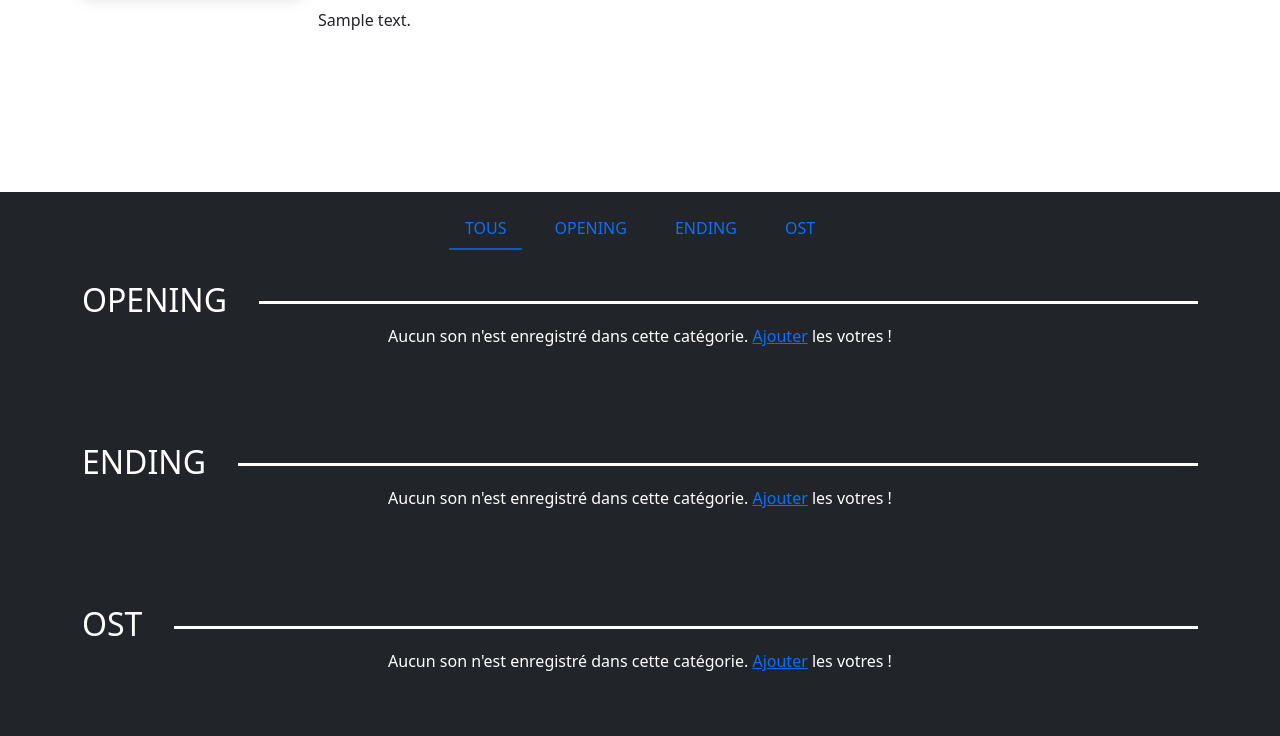
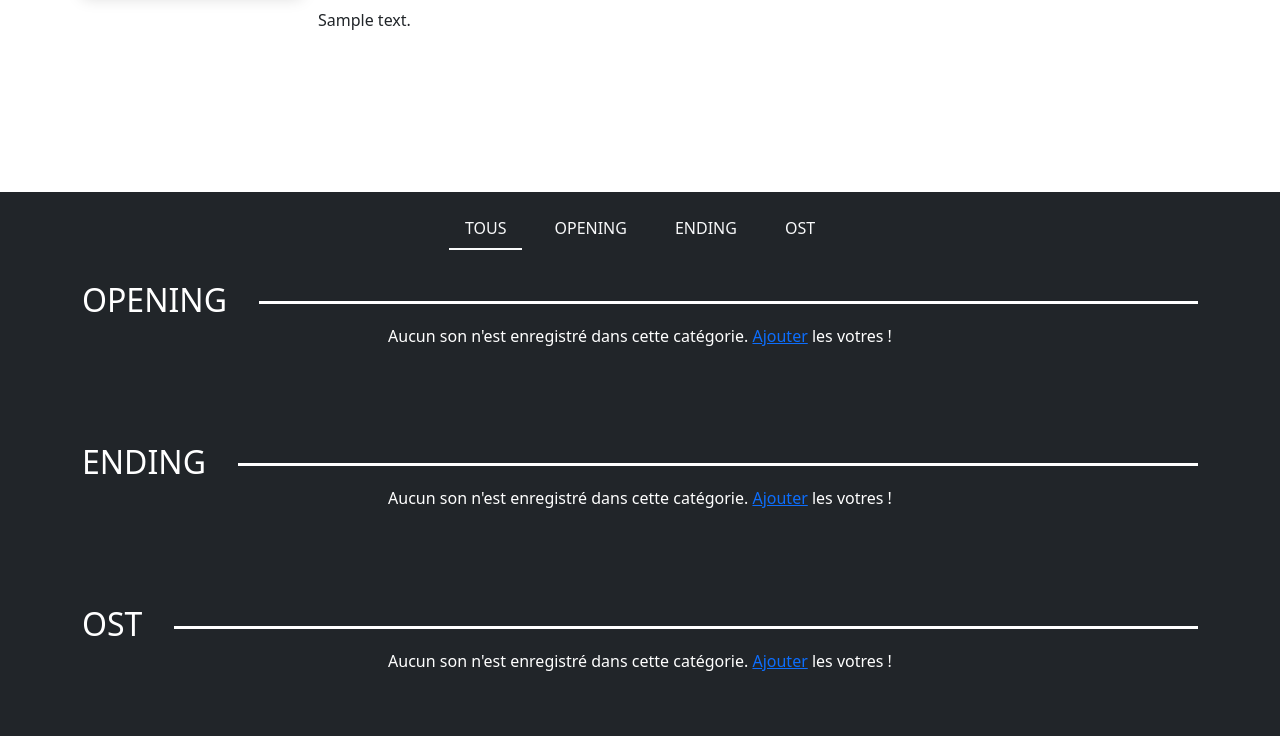
Before and after one commit to Mxtsxw/MyAnimeSongs, a Flask app: page /anime/1 in a window 1280 px wide. Shown: the part 364-1100 px from the top of the page. Run offline with Flask 2, Linux system fonts and the light colour scheme; tables that the repository leaves empty hold one stand-in row (values such as "Sample post"); grey boxes marked "Sample" are stand-in pictures.

Commit message:
Changement de couleurs pour les liens de selections

```diff
--- a/website/static/index.css
+++ b/website/static/index.css
@@ -115,7 +115,7 @@ html, body{
 
 
 .type-nav .active{
-    border-bottom: solid 2px #0a58ca;
+    border-bottom: solid 2px #F9FAFB;
 }
 
 .spotify-embed{
--- a/website/templates/anime.html
+++ b/website/templates/anime.html
@@ -27,16 +27,16 @@
         <nav>
             <ul class="nav justify-content-center text-uppercase pt-3 type-nav">
                 <li class="nav-item px-2">
-                  <a class="nav-link link-primary {% if display == 'all' %} active {% endif %}" href="{{ url_for('anime', id=anime.id) }}">Tous</a>
+                  <a class="nav-link link-light {% if display == 'all' %} active {% endif %}" href="{{ url_for('anime', id=anime.id) }}">Tous</a>
                 </li>
                 <li class="nav-item px-2">
-                  <a class="nav-link link-primary {% if display == 'opening' %} active {% endif %}" href="{{ url_for('anime_opening', id=anime.id) }}">Opening</a>
+                  <a class="nav-link link-light {% if display == 'opening' %} active {% endif %}" href="{{ url_for('anime_opening', id=anime.id) }}">Opening</a>
                 </li>
                 <li class="nav-item px-2">
-                  <a class="nav-link link-primary {% if display == 'ending' %} active {% endif %}" href="{{ url_for('anime_ending', id=anime.id) }}">Ending</a>
+                  <a class="nav-link link-light {% if display == 'ending' %} active {% endif %}" href="{{ url_for('anime_ending', id=anime.id) }}">Ending</a>
                 </li>
                 <li class="nav-item px-2">
-                  <a class="nav-link link-primary {% if display == 'ost' %} active {% endif %}" href="{{ url_for('anime_ost', id=anime.id) }}">OST</a>
+                  <a class="nav-link link-light {% if display == 'ost' %} active {% endif %}" href="{{ url_for('anime_ost', id=anime.id) }}">OST</a>
                 </li>
             </ul>
         </nav>
```
